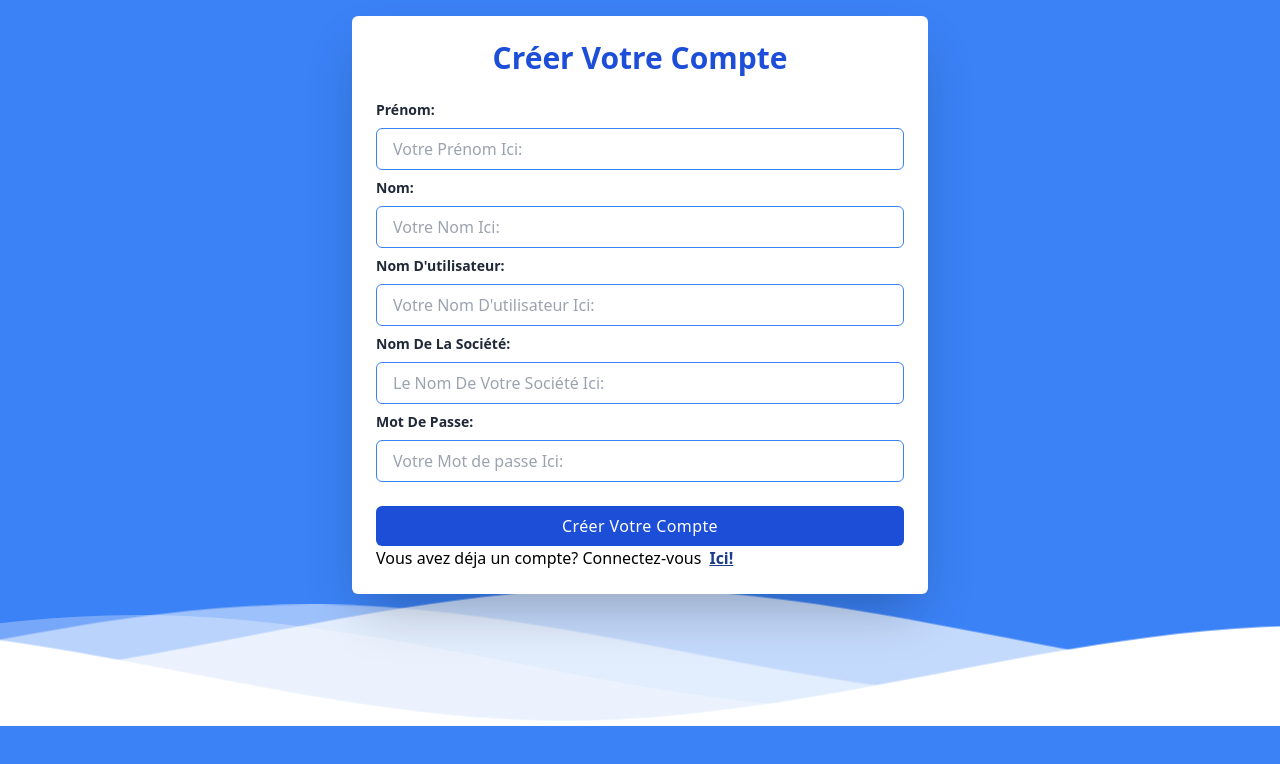
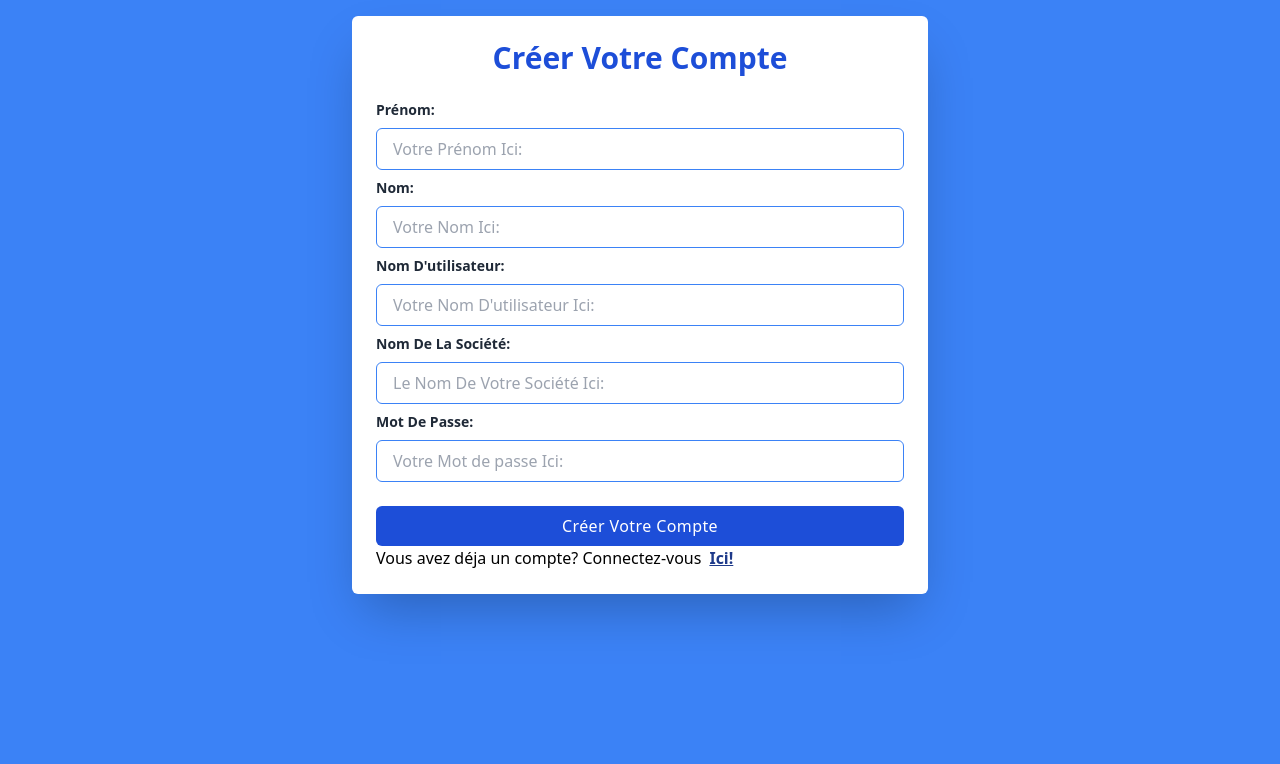
Before and after one commit to moakun/anticorrv4, a React (Vite) app: page /register in a window 1280 px wide. Shown: the top 764 px of the page. Built offline with nearby package versions, Linux system fonts and the light colour scheme; what @material-tailwind/react would draw is missing.

Commit message:
remove waves

```diff
--- a/src/Components/Pages/Auth/newLogin.jsx
+++ b/src/Components/Pages/Auth/newLogin.jsx
@@ -3,9 +3,8 @@ import { Alert, AlertTitle } from '@mui/material';
 import { useLogin } from '../../../Hooks/useLogin';
 import { Link } from 'react-router-dom';
 import Loading from './buildingBlocks';
-import './waves.css';
 
-const newLogin = (showExitPrompt) => {
+const newLogin = () => {
   const [firstName, setFirstName] = useState('');
   const [lastName, setLastName] = useState('');
   const [userName, setUserName] = useState('');
@@ -25,7 +24,7 @@ const newLogin = (showExitPrompt) => {
         <Loading />
       ) : (
         <div className="h-screen bg-blue-500 z-40">
-          <div className="w-full p-6 m-auto bg-white rounded-md shadow-2xl lg:max-w-xl relative top-4">
+          <div className="w-full p-6 m-auto bg-white rounded-md shadow-2xl max-w-xl relative top-4">
             <h1 className="text-3xl font-semibold font-poppins text-center text-blue-700">
               Connectez-Vous à votre Compte
             </h1>
@@ -126,46 +125,6 @@ const newLogin = (showExitPrompt) => {
               )}
             </form>
           </div>
-          <footer>
-            <div>
-              <svg
-                className="waves"
-                xmlns="http://www.w3.org/2000/svg"
-                xmlnsXlink="http://www.w3.org/1999/xlink"
-                viewBox="0 24 150 28"
-                preserveAspectRatio="none"
-                shapeRendering="auto"
-              >
-                <defs>
-                  <path
-                    id="gentle-wave"
-                    d="M-160 44c30 0 58-18 88-18s 58 18 88 18 58-18 88-18 58 18 88 18 v44h-352z"
-                  />
-                </defs>
-                <g className="parallax">
-                  <use
-                    xlinkHref="#gentle-wave"
-                    x="48"
-                    y="0"
-                    fill="rgba(255,255,255,0.7"
-                  />
-                  <use
-                    xlinkHref="#gentle-wave"
-                    x="48"
-                    y="3"
-                    fill="rgba(255,255,255,0.5)"
-                  />
-                  <use
-                    xlinkHref="#gentle-wave"
-                    x="48"
-                    y="5"
-                    fill="rgba(255,255,255,0.3)"
-                  />
-                  <use xlinkHref="#gentle-wave" x="48" y="7" fill="#fff" />
-                </g>
-              </svg>
-            </div>
-          </footer>
         </div>
       )}
     </div>
--- a/src/Components/Pages/Auth/newRegister.jsx
+++ b/src/Components/Pages/Auth/newRegister.jsx
@@ -3,7 +3,6 @@ import { Alert, AlertTitle } from '@mui/material';
 import { useRegister } from '../../../Hooks/useRegister';
 import { Link } from 'react-router-dom';
 import Loading from './buildingBlocks';
-import './waves.css';
 
 const newRegister = () => {
   const [firstName, setFirstName] = useState('');
@@ -23,7 +22,7 @@ const newRegister = () => {
         <Loading />
       ) : (
         <div className="h-screen bg-blue-500 z-40">
-          <div className="w-full p-6 m-auto bg-white rounded-md shadow-2xl lg:max-w-xl relative top-4">
+          <div className="w-full p-6 m-auto bg-white rounded-md shadow-2xl max-w-xl relative top-4">
             <h1 className="text-3xl font-semibold font-poppins text-center text-blue-700">
               Créer Votre Compte
             </h1>
@@ -123,46 +122,6 @@ const newRegister = () => {
               )}
             </form>
           </div>
-          <footer>
-            <div>
-              <svg
-                className="waves"
-                xmlns="http://www.w3.org/2000/svg"
-                xmlnsXlink="http://www.w3.org/1999/xlink"
-                viewBox="0 24 150 28"
-                preserveAspectRatio="none"
-                shapeRendering="auto"
-              >
-                <defs>
-                  <path
-                    id="gentle-wave"
-                    d="M-160 44c30 0 58-18 88-18s 58 18 88 18 58-18 88-18 58 18 88 18 v44h-352z"
-                  />
-                </defs>
-                <g className="parallax">
-                  <use
-                    xlinkHref="#gentle-wave"
-                    x="48"
-                    y="0"
-                    fill="rgba(255,255,255,0.7"
-                  />
-                  <use
-                    xlinkHref="#gentle-wave"
-                    x="48"
-                    y="3"
-                    fill="rgba(255,255,255,0.5)"
-                  />
-                  <use
-                    xlinkHref="#gentle-wave"
-                    x="48"
-                    y="5"
-                    fill="rgba(255,255,255,0.3)"
-                  />
-                  <use xlinkHref="#gentle-wave" x="48" y="7" fill="#fff" />
-                </g>
-              </svg>
-            </div>
-          </footer>
         </div>
       )}
     </div>
--- a/src/Components/Pages/Auth/waves.css
+++ /dev/null
@@ -1,49 +0,0 @@
-@import url(//fonts.googleapis.com/css?family=Lato:300:400);
-
-.waves {
-  width: 100%;
-  height: 18.5vh;
-}
-
-/* Animation */
-
-.parallax > use {
-  animation: move-forever 25s cubic-bezier(0.55, 0.5, 0.45, 0.5) infinite;
-}
-.parallax > use:nth-child(1) {
-  animation-delay: -2s;
-  animation-duration: 7s;
-}
-.parallax > use:nth-child(2) {
-  animation-delay: -3s;
-  animation-duration: 10s;
-}
-.parallax > use:nth-child(3) {
-  animation-delay: -4s;
-  animation-duration: 13s;
-}
-.parallax > use:nth-child(4) {
-  animation-delay: -5s;
-  animation-duration: 20s;
-}
-@keyframes move-forever {
-  0% {
-    transform: translate3d(-90px, 0, 0);
-  }
-  100% {
-    transform: translate3d(85px, 0, 0);
-  }
-}
-/*Shrinking for mobile*/
-@media (max-width: 768px) {
-  .waves {
-    height: 40px;
-    min-height: 40px;
-  }
-  .content {
-    height: 30vh;
-  }
-  h1 {
-    font-size: 24px;
-  }
-}
--- a/src/Components/Pages/Home/newHome.jsx
+++ b/src/Components/Pages/Home/newHome.jsx
@@ -55,7 +55,7 @@ function newHome() {
           <span className="font-poppins">
             En Cas De Problème
             <br /> Veuillez Contactez l'email Suivant:
-            <br /> moatassimbarakat@gmail.com
+            <br /> developedbymoe@gmail.com
           </span>
         </div>
       </div>
```
Also changed, not shown: src/Components/Pages/Auth/forgotPassword.jsx (+0 -38 lines).
